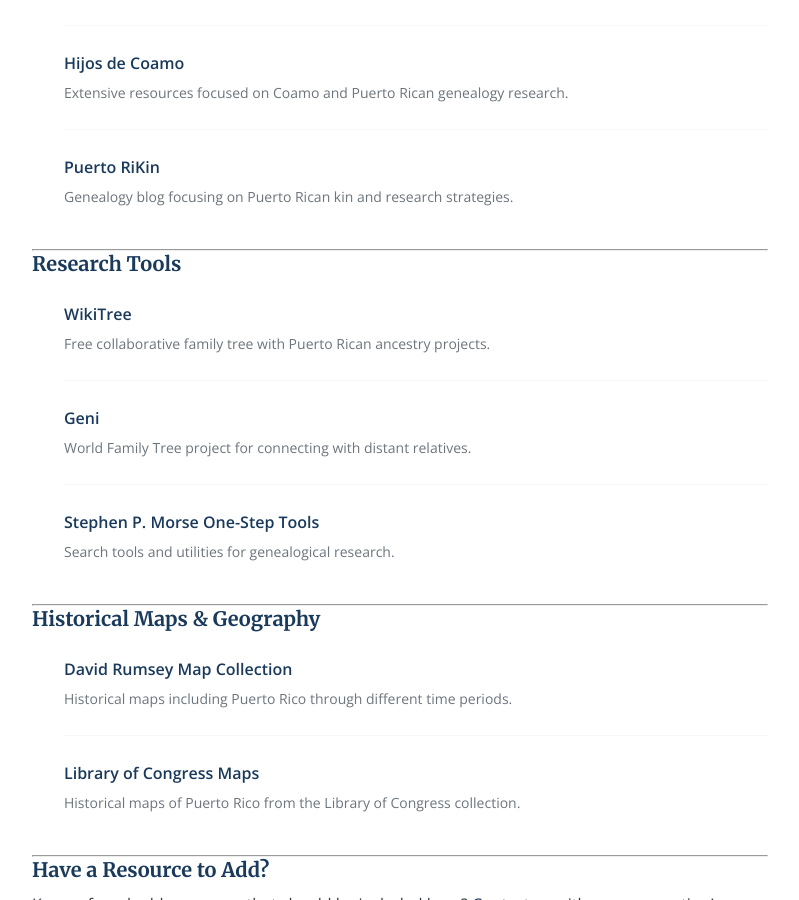
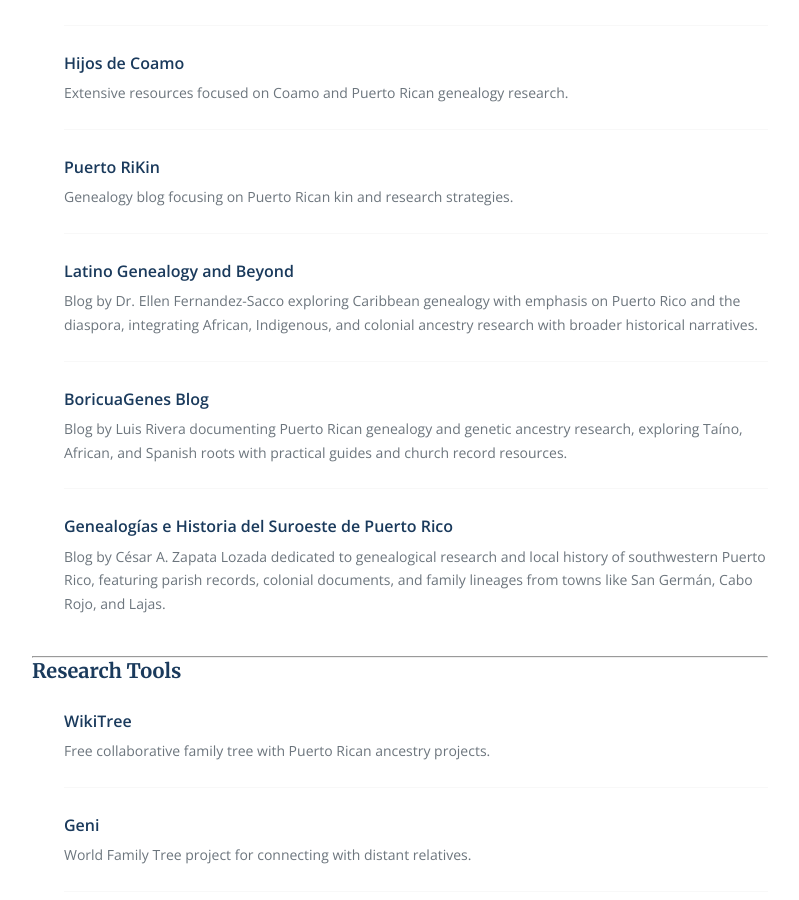
Before and after one commit to SylviaVargas/puertoricangenealogygroup, a Jekyll site: the page built from resources.md, in a window 1280 px wide and 900 px high, scrolled down 2191 px. Shown: the whole window, without its empty margins (240-1039 px from the left). Built offline with Jekyll 4.4.1, drawn with Linux system fonts in a browser that asks for light colours.

```diff
--- /dev/null
+++ b/CNAME
@@ -0,0 +1 @@
+puertoricangenealogy.org
--- a/_config.yml
+++ b/_config.yml
@@ -4,8 +4,8 @@
 title: Puerto Rican Genealogy Group
 tagline: "Conectando Raíces, Celebrando Herencia"
 description: "A grassroots community dedicated to helping individuals explore their Puerto Rican ancestry."
-url: "https://sylviavargas.github.io"
-baseurl: "/puertoricangenealogygroup"
+url: "https://puertoricangenealogy.org"
+baseurl: ""
 
 # Contact
 email: puertoricangenealogygroup@gmail.com
--- a/resources.md
+++ b/resources.md
@@ -112,6 +112,18 @@
 <a href="https://puertorikin.com/" target="_blank" rel="noopener">Puerto RiKin</a>
 <p class="description">Genealogy blog focusing on Puerto Rican kin and research strategies.</p>
 </li>
+<li>
+<a href="https://latinogenealogyandbeyond.com/" target="_blank" rel="noopener">Latino Genealogy and Beyond</a>
+<p class="description">Blog by Dr. Ellen Fernandez-Sacco exploring Caribbean genealogy with emphasis on Puerto Rico and the diaspora, integrating African, Indigenous, and colonial ancestry research with broader historical narratives.</p>
+</li>
+<li>
+<a href="https://boricuagenes.com/" target="_blank" rel="noopener">BoricuaGenes Blog</a>
+<p class="description">Blog by Luis Rivera documenting Puerto Rican genealogy and genetic ancestry research, exploring Taíno, African, and Spanish roots with practical guides and church record resources.</p>
+</li>
+<li>
+<a href="https://genus-meridiem-pr.blogspot.com/" target="_blank" rel="noopener">Genealogías e Historia del Suroeste de Puerto Rico</a>
+<p class="description">Blog by César A. Zapata Lozada dedicated to genealogical research and local history of southwestern Puerto Rico, featuring parish records, colonial documents, and family lineages from towns like San Germán, Cabo Rojo, and Lajas.</p>
+</li>
 </ul>
 
 ---
```
Also changed, not shown: es/recursos.md (+12 -0 lines), es/reunion-febrero-2026.md (+1 -1 lines), meeting-february-2026.md (+1 -1 lines), README.md.
